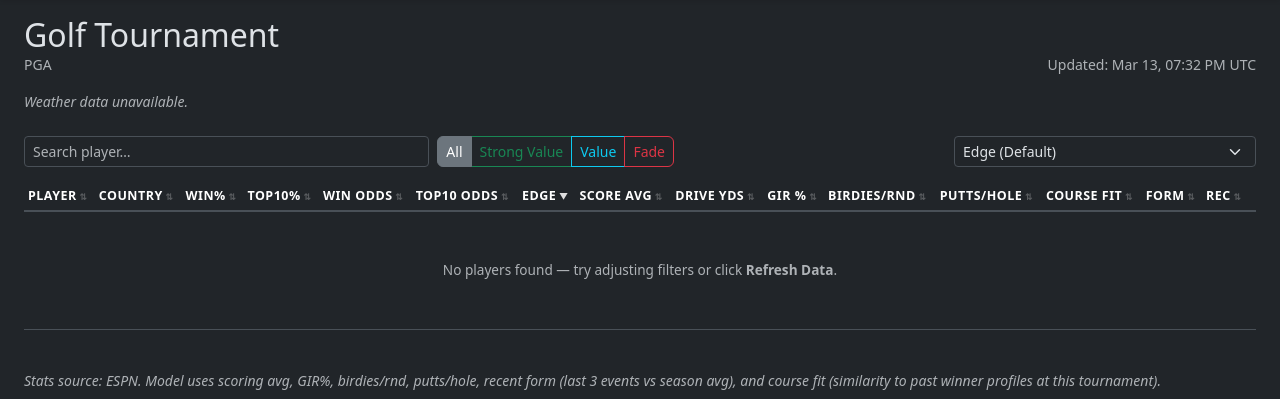
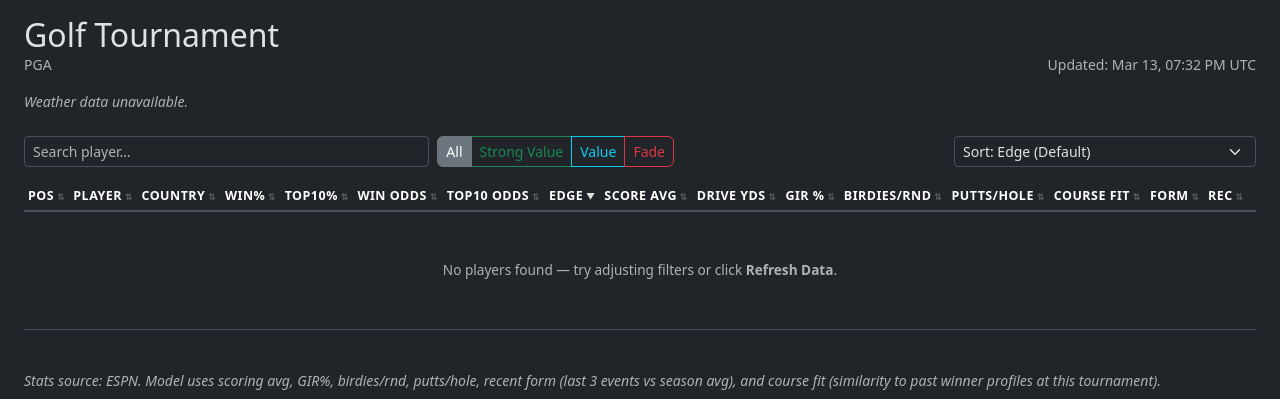
Before and after one commit to kcraw7/golf-model, a Flask app: page / in a window 1280 px wide. Shown: the part 57-456 px from the top of the page. Run offline with Flask 3, Linux system fonts and the light colour scheme; data comes from the database, SQL or seed files in the repository; data that the repository does not hold is empty; some libraries are stand-ins or nearby versions.

Commit message:
Add current position column, expand sort dropdown, season backfill, tournament detail, player leaderboard
- player_field: add current_position column (live leaderboard standing)
- espn.py: extract current_position from competitor order field; get_season_events() using date-range query
- model.py: pass current_position through merge_and_score
- queries.py: include current_position in replace_players INSERT; add tournament_results helpers
- schema.py: tournament_results table + unique index; current_position on player_field
- dashboard.js: Pos column in player table; expanded sort dropdown (12 options); sortable column headers; tournament detail on accordion expand; player leaderboard with rank delta
- index.html: Pos column in table header; 12-option sort dropdown; Player Leaderboard section; colspan 17; remove Bootstrap SRI

Co-Authored-By: Claude Sonnet 4.6 <noreply@anthropic.com>

```diff
--- a/data/fetchers/espn.py
+++ b/data/fetchers/espn.py
@@ -161,10 +161,18 @@ def get_field() -> dict:
                 or ""
             )
 
+            # Current leaderboard position (1 = leader; None if not yet posted)
+            raw_order = c.get("order")
+            try:
+                current_position = int(raw_order) if raw_order is not None else None
+            except (TypeError, ValueError):
+                current_position = None
+
             players.append({
                 "dg_id": pid,
                 "player_name": player_name,
                 "country": country,
+                "current_position": current_position,
             })
 
         return {
--- a/data/model.py
+++ b/data/model.py
@@ -519,6 +519,7 @@ def merge_and_score(
             "dg_id": pid,
             "player_name": name,
             "country": raw.get("country") or "",
+            "current_position": raw.get("current_position"),
             # ESPN stats — stored in both raw keys (for model) and sg_* keys (for DB/display)
             "sg_total": skill.get("scoring_avg"),  # repurposed: stores scoring avg for display
             "sg_ott": skill.get("driving_dist"),      # driving distance
--- a/db/queries.py
+++ b/db/queries.py
@@ -224,6 +224,7 @@ def replace_players(
                 course_history_sg, course_history_rounds, recent_form_sg,
                 edge_win, edge_top10,
                 recommendation, blurb,
+                current_position,
                 event_id, fetched_at
             ) VALUES (
                 :dg_id, :player_name, :country,
@@ -234,6 +235,7 @@ def replace_players(
                 :course_history_sg, :course_history_rounds, :recent_form_sg,
                 :edge_win, :edge_top10,
                 :recommendation, :blurb,
+                :current_position,
                 :event_id, :fetched_at
             )
         """, p_copy)
--- a/db/schema.py
+++ b/db/schema.py
@@ -44,6 +44,7 @@ def init_db(db_path: str) -> None:
             edge_top10           REAL,
             recommendation       TEXT,
             blurb                TEXT,
+            current_position     INTEGER,
             event_id             TEXT,
             fetched_at           TEXT
         );
--- a/static/js/dashboard.js
+++ b/static/js/dashboard.js
@@ -155,7 +155,8 @@ function applyFilters() {
   const sel = document.getElementById('sortSelect');
   if (sel && sel.value && sel.value !== PLAYER_SORT.key) {
     PLAYER_SORT.key = sel.value;
-    PLAYER_SORT.asc = false; // default desc for dropdown changes
+    // Position and player name sort ascending; everything else descending
+    PLAYER_SORT.asc = (sel.value === 'current_position' || sel.value === 'player_name');
   }
   const filter = CURRENT_FILTER;
 
@@ -235,7 +236,7 @@ function renderPlayers(players) {
 
   if (!players || players.length === 0) {
     tbody.innerHTML = `
-      <tr><td colspan="16" class="text-center text-muted py-5">
+      <tr><td colspan="17" class="text-center text-muted py-5">
         No players found — try adjusting filters or click <strong>Refresh Data</strong>.
       </td></tr>`;
     return;
@@ -257,8 +258,13 @@ function renderPlayers(players) {
     const courseFit = formatCourseFit(p.course_history_sg);
     const formDisplay = formIndicator(p.recent_form_sg);
 
+    const posDisplay = p.current_position != null
+      ? `<span class="font-monospace small fw-semibold">${p.current_position}</span>`
+      : `<span class="text-muted">—</span>`;
+
     return `
       <tr class="player-row" id="${rowId}" style="cursor:pointer" onclick="toggleBlurb('${blurbId}', '${rowId}')">
+        <td class="text-center">${posDisplay}</td>
         <td class="fw-semibold">${escHtml(p.player_name || '—')}</td>
         <td><span class="text-muted small">${escHtml(p.country || '—')}</span></td>
         <td>${formatProb(p.dg_win_prob)}</td>
@@ -277,7 +283,7 @@ function renderPlayers(players) {
         <td><span class="expander-icon small text-muted">▶</span></td>
       </tr>
       <tr class="blurb-row d-none" id="${blurbId}">
-        <td colspan="16">
+        <td colspan="17">
           <div class="blurb-content px-2 py-2 text-muted fst-italic small">
             ${escHtml(p.blurb || 'No analysis available.')}
           </div>
--- a/templates/index.html
+++ b/templates/index.html
@@ -82,10 +82,18 @@
     <!-- Sort -->
     <div class="col-12 col-md-3">
       <select class="form-select form-select-sm" id="sortSelect" onchange="applyFilters()">
-        <option value="edge_top10">Edge (Default)</option>
-        <option value="dg_win_prob">Win Prob</option>
-        <option value="sg_total">Score Avg</option>
-        <option value="player_name">Player Name</option>
+        <option value="edge_top10">Sort: Edge (Default)</option>
+        <option value="current_position">Sort: Position</option>
+        <option value="dg_win_prob">Sort: Win Prob</option>
+        <option value="dg_top10_prob">Sort: Top 10%</option>
+        <option value="sg_total">Sort: Score Avg</option>
+        <option value="sg_ott">Sort: Drive Yds</option>
+        <option value="sg_app">Sort: GIR %</option>
+        <option value="sg_atg">Sort: Birdies/Rnd</option>
+        <option value="sg_putt">Sort: Putts/Hole</option>
+        <option value="course_history_sg">Sort: Course Fit</option>
+        <option value="recent_form_sg">Sort: Form</option>
+        <option value="player_name">Sort: Player Name</option>
       </select>
     </div>
   </div>
@@ -96,6 +104,7 @@
       <table class="table table-sm table-hover align-middle golf-table" id="playerTable">
         <thead class="table-header-sticky">
           <tr>
+            <th data-sort-key="current_position" data-sort-numeric title="Current leaderboard position in this week's tournament">Pos</th>
             <th data-sort-key="player_name">Player</th>
             <th data-sort-key="country">Country</th>
             <th data-sort-key="dg_win_prob" data-sort-numeric data-sort-desc title="Model Win Probability">Win%</th>
@@ -115,7 +124,7 @@
           </tr>
         </thead>
         <tbody id="playerTableBody">
-          <tr><td colspan="16" class="text-center text-muted py-4">Loading players…</td></tr>
+          <tr><td colspan="17" class="text-center text-muted py-4">Loading players…</td></tr>
         </tbody>
       </table>
     </div>
```
